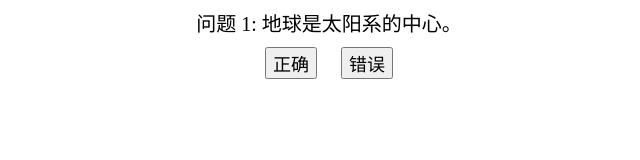
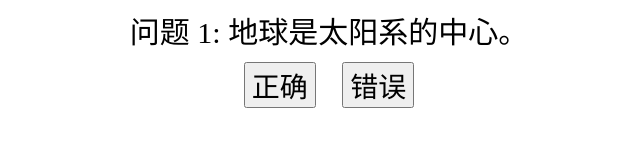
Before and after one commit to guoyong944/guoyong944.github.io, a plain HTML site: page index.html in a window 1280 px wide. Shown: the whole page, without its empty margins (311-951 px from the left). Drawn offline with Linux system fonts and the light colour scheme.

Commit message:
Update style.css

```diff
--- a/style.css
+++ b/style.css
@@ -1,14 +1,14 @@
 /* 基本样式 */
 body {
-    font-size: 16px; /* 或更大，如 18px */
+    font-size: 26px; /* 或更大，如 18px */
 }
 
 #question {
-    font-size: 20px; /* 问题的字体更大 */
+    font-size: 30px; /* 问题的字体更大 */
 }
 
 button {
-    font-size: 18px; /* 按钮文字的字体大小 */
+    font-size: 28px; /* 按钮文字的字体大小 */
 }
 
 #quiz-container {
```
